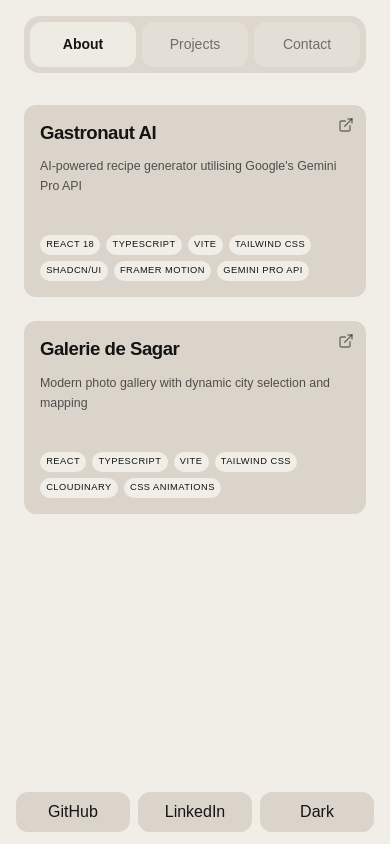
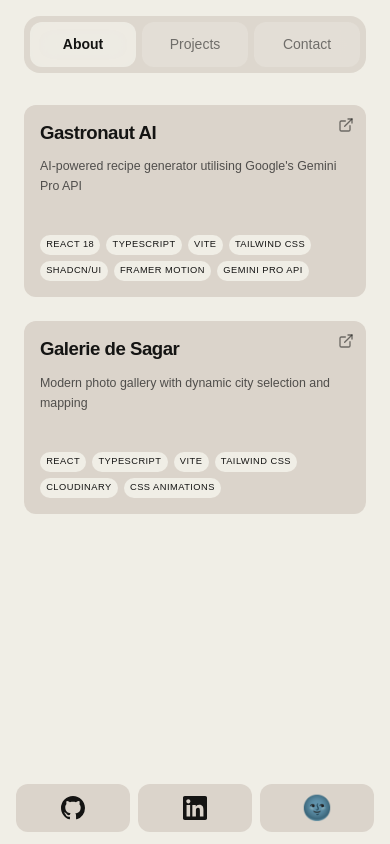
Before and after one commit to sagar-datta/portfolio, a Next.js app: page / in a window 390 px wide. Built offline with nearby package versions, Linux system fonts and the light colour scheme.

Commit message:
refactor: Simplify MobileDock item icon layout

```diff
--- a/src/components/organisms/MobileDock.tsx
+++ b/src/components/organisms/MobileDock.tsx
@@ -16,13 +16,8 @@ export const MobileDock = ({ items }: IMobileDockProps) => {
             onClick={item.onClick}
             className="w-full @container px-3 py-2 rounded-xl cursor-pointer bg-button-light dark:bg-button-dark active:bg-button-light/80 active:dark:bg-button-dark/80 touch-none active:scale-95 tab-transitions [-webkit-tap-highlight-color:transparent]"
           >
-            <div className="flex-center gap-2">
-              <span className="hidden @[122px]:block text-2xl select-none">
-                {item.icon}
-              </span>
-              <span className="text-base font-medium text-primary dark:text-primary-dark select-none">
-                {item.label}
-              </span>
+            <div className="flex-center">
+              <span className="text-2xl select-none">{item.icon}</span>
             </div>
           </button>
         ))}
```
